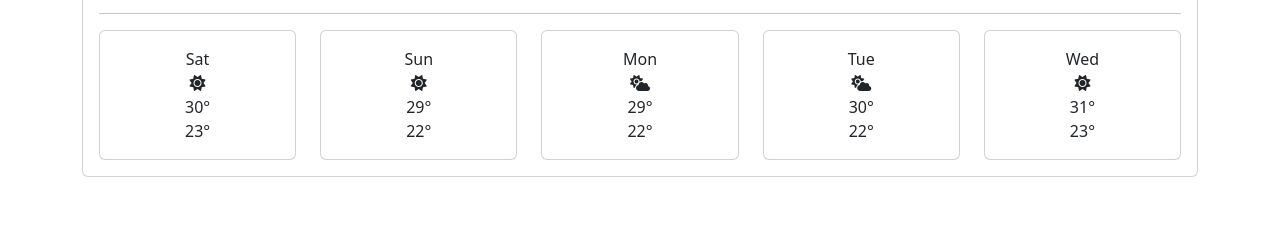
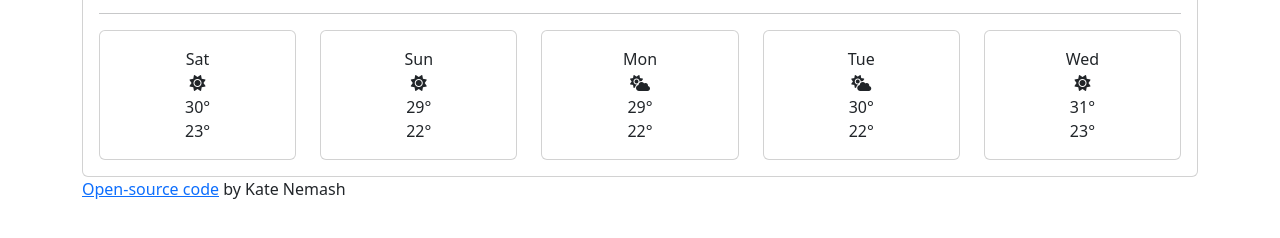
Before and after one commit to KateNemash/weather-app, a plain HTML site: page index.html in a window 1280 px wide. Shown: the part 294-532 px from the top of the page. Drawn offline with nearby package versions, Linux system fonts and the light colour scheme; no server answers.

Commit message:
Added footer

```diff
--- a/index.html
+++ b/index.html
@@ -129,6 +129,12 @@
           </div>
         </div>
       </div>
+      <footer>
+        <a href="https://github.com/KateNemash/weather-app" target="_blank"
+          >Open-source code</a
+        >
+        by Kate Nemash
+      </footer>
     </div>
     <script src="src/index.js"></script>
   </body>
```
